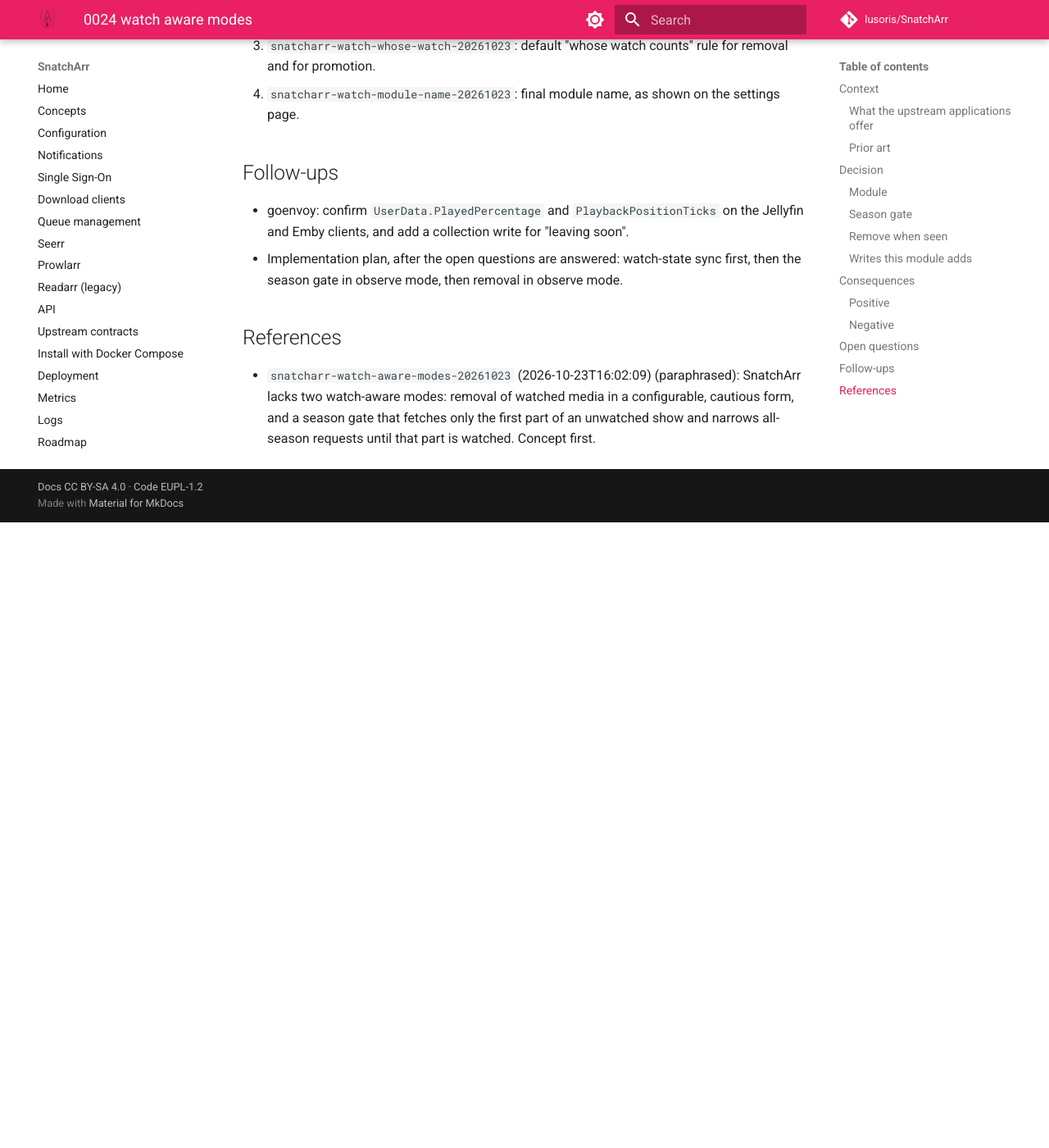
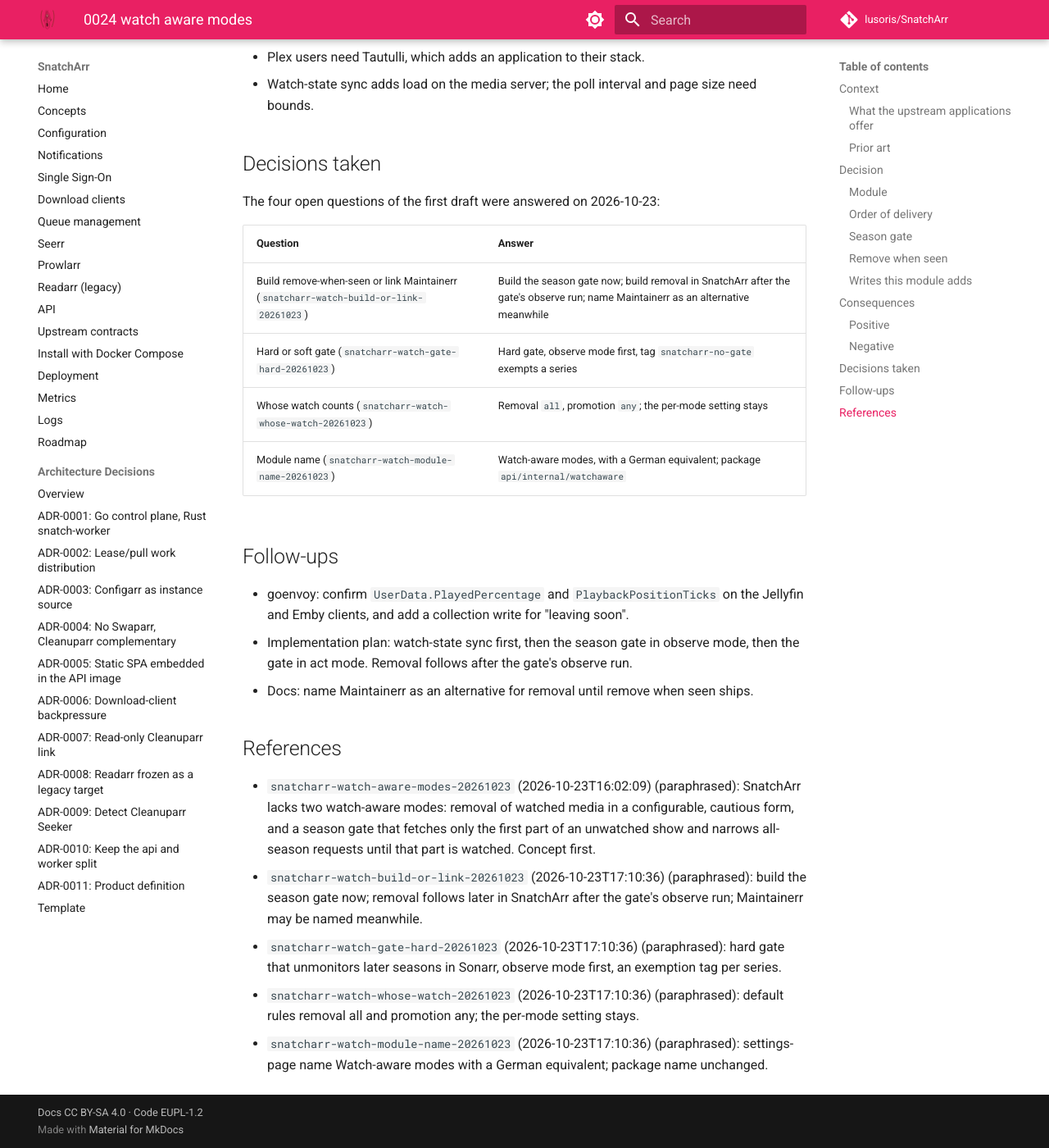
Before and after one commit to lusoris/SnatchArr, an MkDocs documentation site: the page built from docs/adr/0024-watch-aware-modes.md, in a window 1280 px wide and 1400 px high, scrolled down 5926 px. Shown: the whole window at 82% size. Built offline with MkDocs 1.6.1 and Material for MkDocs 9.7.7, drawn with Linux system fonts in a browser that asks for light colours; comment, search, counter and statistics services are not loaded; before the commit the page ends 6563 px from its top, so only the background shows below that; some of the changed text lies outside the part shown.

Commit message:
docs(adr): record the answered watch-aware questions in ADR-0024
The four open questions are answered: the season gate is built first
and removal follows after its observe run, the gate is hard (Sonarr
season monitoring) with an exemption tag, the defaults are removal
"all" and promotion "any", and the module is named Watch-aware modes.

Signed-off-by: lusoris <lusoris@proton.me>

```diff
--- a/docs/adr/0024-watch-aware-modes.md
+++ b/docs/adr/0024-watch-aware-modes.md
@@ -50,19 +50,23 @@
 | Episeerr | AGPL-3.0 | Episode-level progression from Jellyfin or Tautulli webhooks; dry run and an approval queue |
 | Jellyfin Media Cleaner plugin | GPL-3.0 | Removes played items inside Jellyfin; protection rules |
 
-No existing application gates seasons on watch state across Seerr requests at season granularity together with per-indexer search caps. Maintainerr covers most of remove-when-seen. Whether SnatchArr builds or links that half is open question 1.
+No existing application gates seasons on watch state across Seerr requests at season granularity together with per-indexer search caps. Maintainerr covers most of remove-when-seen today.
 
 ## Decision
 
 ### Module
 
-The two modes form one new module, **watch-aware modes**. The final display name is part of open question 4. It follows ADR-0018: its own package `api/internal/watchaware`, its own OpenAPI routes, its own tables and migrations, and off by default. The two modes have separate switches inside the module, so an operator can run the season gate without any removal.
+The two modes form one new module, **Watch-aware modes** (German label through Paraglide; `snatcharr-watch-module-name-20261023`). It follows ADR-0018: its own package `api/internal/watchaware`, its own OpenAPI routes, its own tables and migrations, and off by default. The two modes have separate switches inside the module, so an operator can run the season gate without any removal.
+
+### Order of delivery
+
+The season gate is built first (`snatcharr-watch-build-or-link-20261023`). Remove when seen follows in SnatchArr once the gate has shipped and its observe run has produced watch data; the design below fixes its shape now so the gate's tables and the watch predicate serve both. Until then, the documentation names Maintainerr as an alternative for removal. Revisit trigger: the gate's observe run is complete.
 
 Watch state is read through a `WatchSource` interface with one adapter per media server, on the existing goenvoy clients. Jellyfin and Emby come first, and Plex follows through Tautulli. A periodic sync runs as a `leader_loops` member (`gate.Provide[*T]()`). It stores per user, per item: played, last played and resume position. Webhooks can later shorten the delay; the poll stays the source of truth.
 
 "Watched" is one shared predicate for both modes. An item counts as watched by a user when `Played` is true, or when `PlayedPercentage` is at or above a threshold (default 90 %). A season counts as watched when the watched share of its aired episodes reaches a threshold (default: all of them for removal, and the last aired episode or 50 % for promotion).
 
-Whose watch counts is a per-mode setting:
+Whose watch counts is a per-mode setting (`snatcharr-watch-whose-watch-20261023`); the default is `all` for removal and `any` for promotion:
 
 - `requester`: the Seerr requester mapped to a Jellyfin user, falling back to `all` when the item has no request;
 - `any`: any user with access;
@@ -70,11 +74,13 @@
 
 ### Season gate
 
+The gate is hard: it unmonitors later seasons in Sonarr rather than only skipping SnatchArr's own searches, because Sonarr's RSS sync would otherwise still grab them (`snatcharr-watch-gate-hard-20261023`).
+
 1. **On add.** For a series that enters Sonarr (from Seerr, an import list or by hand), the gate leaves seasons `1..N` monitored (default N = 1) and unmonitors the later ones through `PUT /api/v3/series/{id}`. Specials stay as Sonarr set them. Series that already have files beyond the gate are never narrowed: the gate only holds back, it never removes.
 2. **Seerr requests are not edited.** The request stays as the user made it; Seerr shows the show as partially available.
    - The SnatchArr request view marks the held seasons as "waiting for season N to be watched".
    - SnatchArr reads that state from its own gate table, not from Seerr.
-3. **Promotion.** When the gate season counts as watched (under the configured "whose watch" rule), the next season is monitored, and SnatchArr's core search picks it up under the normal hourly caps.
+3. **Promotion.** When the gate season counts as watched (under the promotion "whose watch" rule, default `any`), the next season is monitored, and SnatchArr's core search picks it up under the normal hourly caps.
    - The look-ahead setting (default 1) says how many seasons stay monitored ahead of the furthest watched one.
 4. **Exemptions.**
    - A Sonarr tag (default `snatcharr-no-gate`) exempts a series.
@@ -84,7 +90,7 @@
 
 ### Remove when seen
 
-Removal is staged. Each stage can be inspected in the UI and audited in a table.
+This mode is the later delivery step (see Order of delivery). Removal is staged. Each stage can be inspected in the UI and audited in a table.
 
 1. **Candidate.** A movie, or a season of a series, counts as watched under the removal "whose watch" rule (default `all`). Its last play must also be older than a minimum age (default 14 days).
 2. **Protections.** Any one of these keeps the item:
@@ -131,20 +137,27 @@
 - Plex users need Tautulli, which adds an application to their stack.
 - Watch-state sync adds load on the media server; the poll interval and page size need bounds.
 
-## Open questions
+## Decisions taken
 
-These are sent to the controller as DECISION lines; this ADR stays proposed until they are answered.
+The four open questions of the first draft were answered on 2026-10-23:
 
-1. `snatcharr-watch-build-or-link-20261023`: build remove-when-seen in SnatchArr, or link Maintainerr for it and build only the season gate.
-2. `snatcharr-watch-gate-hard-20261023`: hard gate (unmonitor in Sonarr) or soft gate (SnatchArr only skips the searches; Sonarr RSS can still grab later seasons).
-3. `snatcharr-watch-whose-watch-20261023`: default "whose watch counts" rule for removal and for promotion.
-4. `snatcharr-watch-module-name-20261023`: final module name, as shown on the settings page.
+| Question | Answer |
+| :--- | :--- |
+| Build remove-when-seen or link Maintainerr (`snatcharr-watch-build-or-link-20261023`) | Build the season gate now; build removal in SnatchArr after the gate's observe run; name Maintainerr as an alternative meanwhile |
+| Hard or soft gate (`snatcharr-watch-gate-hard-20261023`) | Hard gate, observe mode first, tag `snatcharr-no-gate` exempts a series |
+| Whose watch counts (`snatcharr-watch-whose-watch-20261023`) | Removal `all`, promotion `any`; the per-mode setting stays |
+| Module name (`snatcharr-watch-module-name-20261023`) | Watch-aware modes, with a German equivalent; package `api/internal/watchaware` |
 
 ## Follow-ups
 
 - goenvoy: confirm `UserData.PlayedPercentage` and `PlaybackPositionTicks` on the Jellyfin and Emby clients, and add a collection write for "leaving soon".
-- Implementation plan, after the open questions are answered: watch-state sync first, then the season gate in observe mode, then removal in observe mode.
+- Implementation plan: watch-state sync first, then the season gate in observe mode, then the gate in act mode. Removal follows after the gate's observe run.
+- Docs: name Maintainerr as an alternative for removal until remove when seen ships.
 
 ## References
 
 - `snatcharr-watch-aware-modes-20261023` (2026-10-23T16:02:09) (paraphrased): SnatchArr lacks two watch-aware modes: removal of watched media in a configurable, cautious form, and a season gate that fetches only the first part of an unwatched show and narrows all-season requests until that part is watched. Concept first.
+- `snatcharr-watch-build-or-link-20261023` (2026-10-23T17:10:36) (paraphrased): build the season gate now; removal follows later in SnatchArr after the gate's observe run; Maintainerr may be named meanwhile.
+- `snatcharr-watch-gate-hard-20261023` (2026-10-23T17:10:36) (paraphrased): hard gate that unmonitors later seasons in Sonarr, observe mode first, an exemption tag per series.
+- `snatcharr-watch-whose-watch-20261023` (2026-10-23T17:10:36) (paraphrased): default rules removal all and promotion any; the per-mode setting stays.
+- `snatcharr-watch-module-name-20261023` (2026-10-23T17:10:36) (paraphrased): settings-page name Watch-aware modes with a German equivalent; package name unchanged.
```
